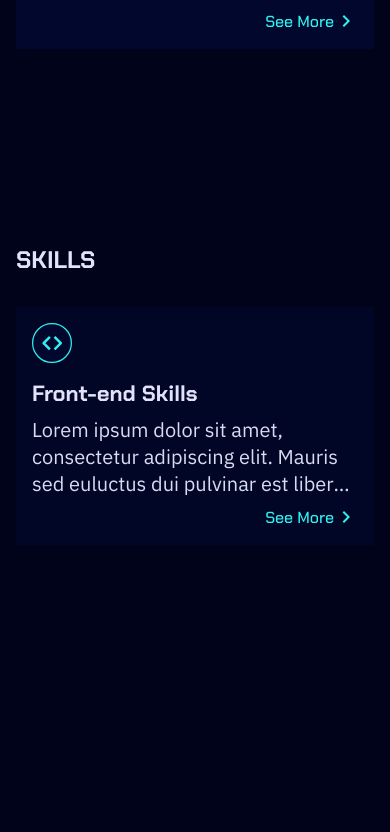
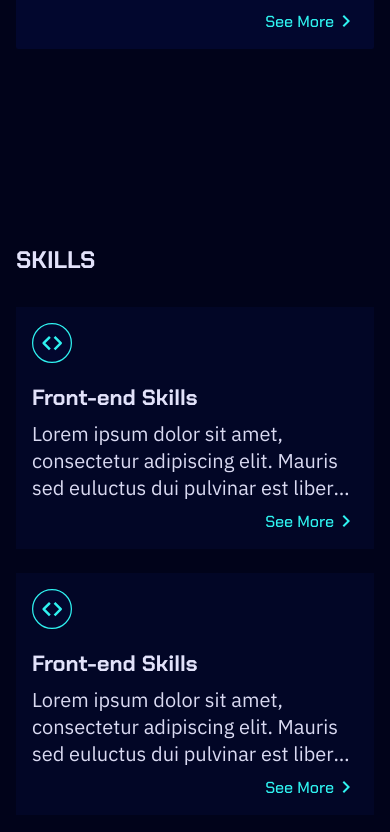
Before and after one commit to HimanshuKanojiya/himanshu-kanojiya-portfolio, a React (Create React App) app: page / in a window 390 px wide. Shown: the part 1524-2356 px from the top of the page. Built offline with nearby package versions, Linux system fonts and the light colour scheme.

Commit message:
skill section desktop and tablet ui done

```diff
--- a/src/assets/jsons/skills.json
+++ b/src/assets/jsons/skills.json
@@ -24,6 +24,30 @@
           "name": "CSS3"
         }
       ]
+    },
+    {
+      "skillId": "skillId02",
+      "skillLogo": "FrontEndSkillIcon",
+      "skillTitle": "Front-end Skills",
+      "skillDescription": "Lorem ipsum dolor sit amet, consectetur adipiscing elit. Mauris sed euluctus dui pulvinar est libero, scelerisque pellentesque.",
+      "skillsItems": [
+        {
+          "iconName": "JavaScriptIcon",
+          "name": "JavaScript"
+        },
+        {
+          "iconName": "ReactJsIcon",
+          "name": "React Js"
+        },
+        {
+          "iconName": "TypescriptIcon",
+          "name": "Typescript"
+        },
+        {
+          "iconName": "Css3Icon",
+          "name": "CSS3"
+        }
+      ]
     }
   ]
 }
--- a/src/components/core/SkillsSection/SkillCard.tsx
+++ b/src/components/core/SkillsSection/SkillCard.tsx
@@ -21,12 +21,12 @@ export const SkillCard: React.FC<ISkillCard> = ({
         <p className={`aboutSkill ${!showMore ? "readMoreAboutSKill" : ""}`}>
           {skillDescription}
         </p>
+        {showMore && <SkillsList layout="column" skills={skillsItems} />}
+        <ContentExtendButton
+          showMore={showMore}
+          handleShowMore={() => setShowMore((prevState) => !prevState)}
+        />
       </div>
-      {showMore && <SkillsList layout="column" skills={skillsItems} />}
-      <ContentExtendButton
-        showMore={showMore}
-        handleShowMore={() => setShowMore((prevState) => !prevState)}
-      />
     </SkillCardContainer>
   );
 };
--- a/src/components/styles/SkillsSection/SkillCardContainer.tsx
+++ b/src/components/styles/SkillsSection/SkillCardContainer.tsx
@@ -3,15 +3,15 @@ import styled from "styled-components";
 export const SkillCardContainer = styled.div`
   background-color: ${({ theme }) => theme.colors.background.bg2};
   padding: ${({ theme }) => theme.spaces.s};
+  max-width: 560px;
+  height: fit-content;
 
   .skillLogo {
-    width: 40px;
-    height: 40px;
     margin-bottom: ${({ theme }) => theme.spaces.s};
 
     & img {
-      width: 100%;
-      height: 100%;
+      width: 40px;
+      height: 40px;
     }
   }
 
@@ -36,4 +36,34 @@ export const SkillCardContainer = styled.div`
       text-overflow: ellipsis;
     }
   }
+
+  @media screen and (min-width: 686px) {
+    padding: ${({ theme }) => theme.spaces.l};
+    display: flex;
+
+    .skillLogo {
+      margin: 0;
+      margin-right: ${({ theme }) => theme.spaces.s};
+
+      img {
+        width: 61px;
+        height: 61px;
+      }
+    }
+
+    .skillContent {
+      display: flex;
+      flex-direction: column;
+      margin-top: 13px;
+
+      .skillHeading {
+        font-size: ${({ theme }) => theme.fontSize.desktop.h3};
+      }
+
+      .aboutSkill {
+        font-size: ${({ theme }) => theme.fontSize.desktop.body};
+        margin-bottom: ${({ theme }) => theme.spaces.xs};
+      }
+    }
+  }
 `;
--- a/src/components/styles/SkillsSection/SkillsSectionContainer.tsx
+++ b/src/components/styles/SkillsSection/SkillsSectionContainer.tsx
@@ -15,6 +15,7 @@ export const SkillsSectionContainer = styled.section`
   .skillsList {
     display: flex;
     flex-wrap: wrap;
+    gap: ${({ theme }) => theme.spaces.m};
   }
 
   @media screen and (min-width: 686px) {
@@ -26,10 +27,19 @@ export const SkillsSectionContainer = styled.section`
       font-size: ${({ theme }) => theme.fontSize.desktop.h2};
       margin-bottom: ${({ theme }) => theme.spaces.xl};
     }
+
+    .skillsList {
+      flex-wrap: wrap;
+      gap: ${({ theme }) => theme.spaces.l};
+    }
   }
 
   @media screen and (min-width: 1336px) {
     padding-inline: 196px;
     max-width: 100%;
+
+    .skillsList {
+      flex-wrap: nowrap;
+    }
   }
 `;
```
